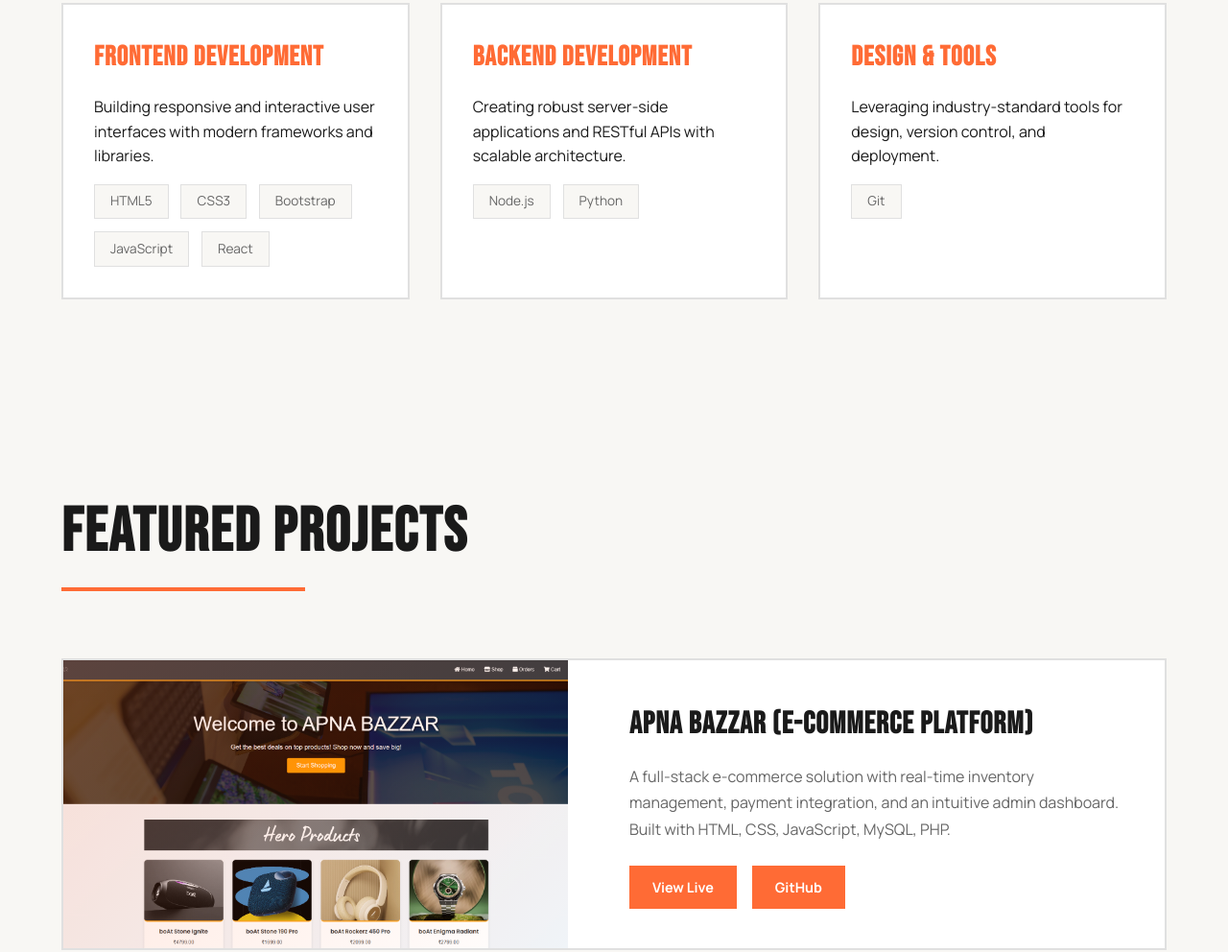
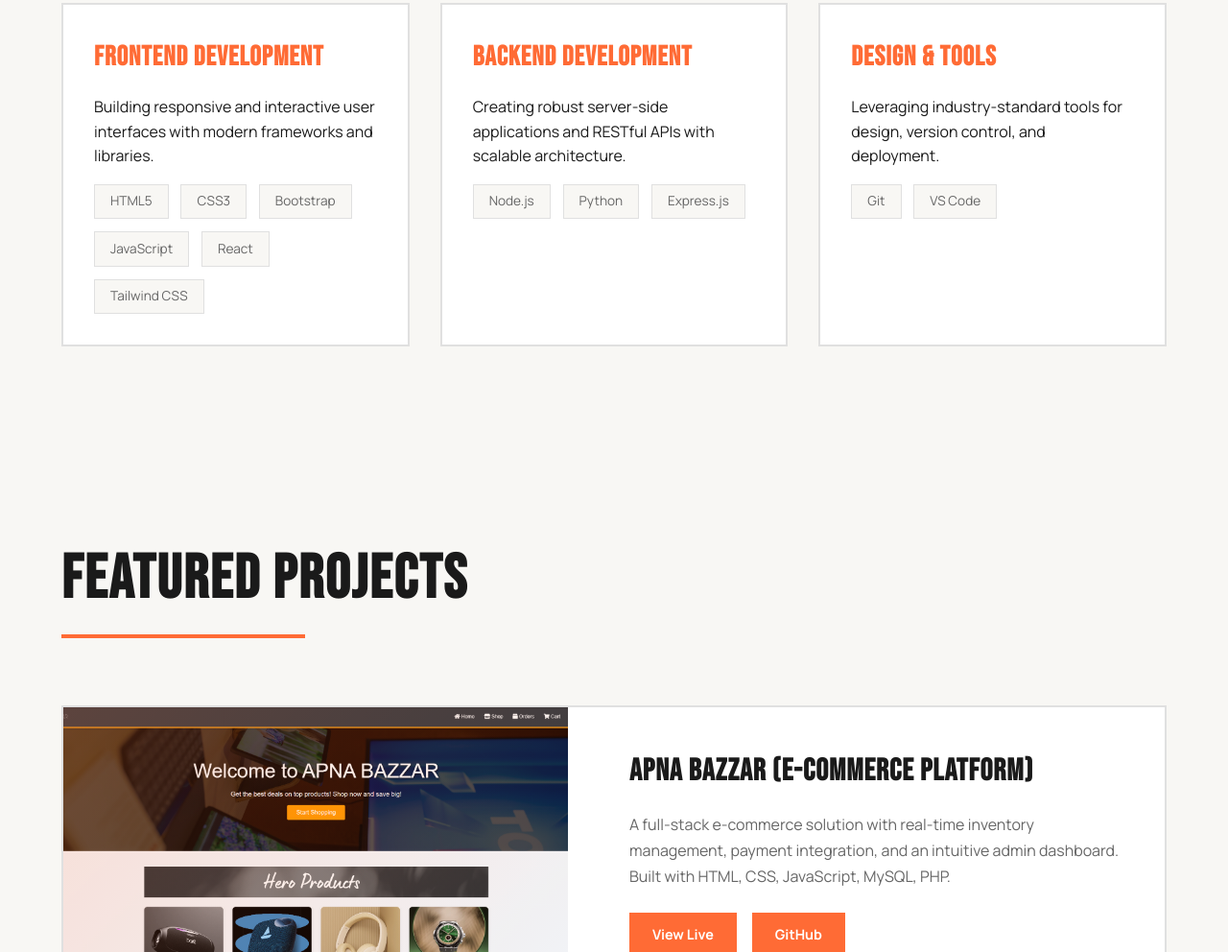
Before and after one commit to abhi20472815-web/Personal-Portfolio, a plain HTML site: page index.html in a window 1280 px wide. Shown: the part 1838-2830 px from the top of the page at 96% size. Drawn offline with Linux system fonts and the light colour scheme.

Commit message:
Update index.html
Signed-off-by: Abhishek <abhi20472815@gmail.com>

```diff
--- a/index.html
+++ b/index.html
@@ -86,6 +86,7 @@
                       <span class="tag">Bootstrap</span>
                     <span class="tag">JavaScript</span>
                     <span class="tag">React</span>
+                     <span class="tag">Tailwind CSS</span>
 
 
                 </div>
@@ -96,6 +97,7 @@
                 <div class="skill-tags">
                     <span class="tag">Node.js</span>
                     <span class="tag">Python</span>
+                     <span class="tag">Express.js</span>
 
                 </div>
             </div>
@@ -105,6 +107,7 @@
                 <div class="skill-tags">
 
                     <span class="tag">Git</span>
+                     <span class="tag">VS Code</span>
 
                 </div>
             </div>
@@ -169,6 +172,7 @@
                     </div>
                 </div>
             </div>
+
              <div class="project-card">
                 <div class="project-image">
                      <img src="img/AI.png" alt="AI Chatbot Project">
@@ -187,6 +191,7 @@
                     </div>
                 </div>
             </div>
+
             <div class="project-card">
                 <div class="project-image">
               <img src="img/Spiceroute.png" alt="SpiceRoute Project">
```
